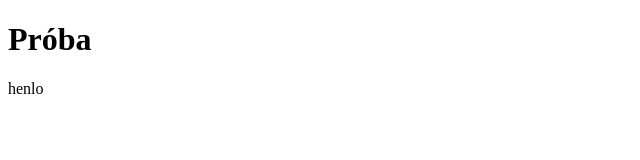
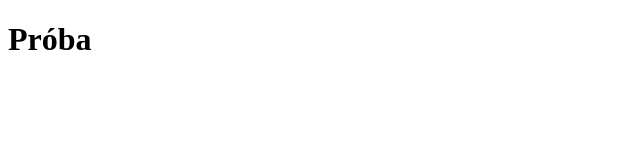
Before and after one commit to szaboszinti/2025_09_04_Git, a plain HTML site: page index.html in a window 1280 px wide. Shown: the full height of the page, 0-640 px from the left. Drawn offline with Linux system fonts and the light colour scheme.

Commit message:
p tag törlése

```diff
--- a/index.html
+++ b/index.html
@@ -8,6 +8,6 @@
 </head>
 <body>
     <h1>Próba</h1>
-    <p>henlo</p>
+
 </body>
 </html>
```
